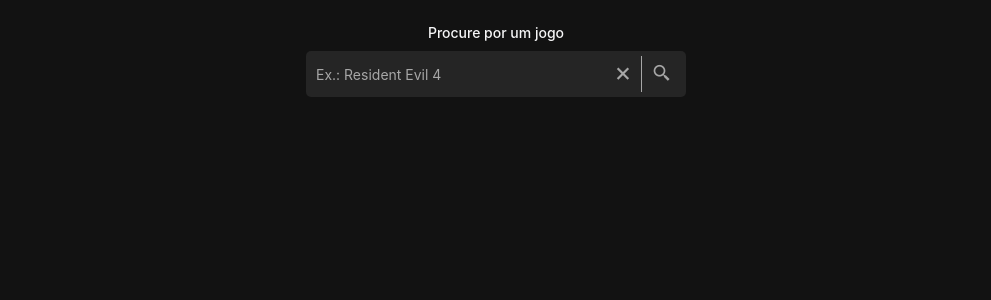
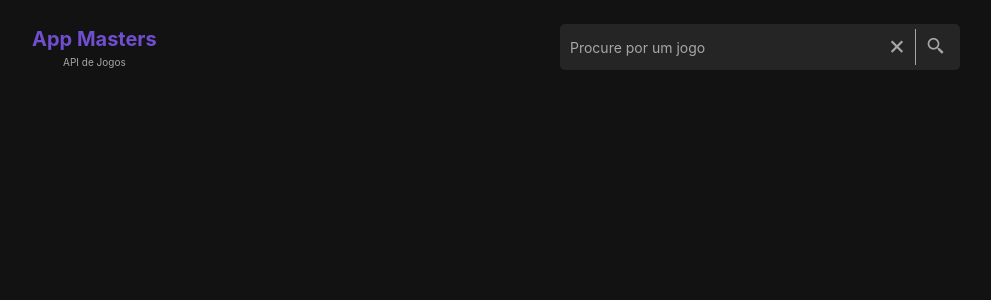
Before and after one commit to edusantsouza/list-games, a React (Create React App) app: page / in a window 1280 px wide. Shown: the top 300 px of the page, without its empty margins (144-1135 px from the left). Built offline with nearby package versions, Linux system fonts and the light colour scheme; no server answers.

Commit message:
feat: final version 1.1

```diff
--- a/public/index.html
+++ b/public/index.html
@@ -6,7 +6,7 @@
   <link rel="icon" href="%PUBLIC_URL%/favicon.ico" />
   <meta name="viewport" content="width=device-width, initial-scale=1" />
   <meta name="description" content="Web site criado para exibir lista de jogos." />
-  <title>Lista de Jogos</title>
+  <title>App Masters - API de Jogos</title>
   <link href='https://unpkg.com/boxicons@2.1.4/css/boxicons.min.css' rel='stylesheet'>
 </head>
 
--- /dev/null
+++ b/src/Components/Content/Items/index.jsx
@@ -0,0 +1,96 @@
+import React, { useState } from 'react'
+
+const Items = ({ list, categorie, finalSearchValue, uniqueTitles, search }) => {
+
+  const titlesValidity = () => {
+    return uniqueTitles.some(item => {
+      return item.includes(finalSearchValue)
+    })
+  }
+
+  if (search.length < 1 && categorie !== 'all') {
+    return (
+      list.map((item) => {
+        if (categorie === item.genre) {
+          return (
+            <li key={item.id} className='game-item'>
+              <img src={item.thumbnail} alt="Thumbnail" className='game-thumb' />
+              <p className='game-title'>{item.title}</p>
+              <div className='info-wrapper'>
+                <p className='game-publisher'><span>Publisher: </span> <span>{item.publisher}</span></p>
+                <p className='game-genre'><span>Gênero: </span> <span>{item.genre}</span></p>
+              </div>
+              <div className='game-description'>
+                <p>{item.short_description}</p>
+              </div>
+              <a className='game-profile'
+                target='_blank'
+                href={item.freetogame_profile_url}>
+                Saiba mais
+              </a>
+            </li>
+          )
+        }
+      })
+    )
+  } else if (search.length === 0) {
+
+    return (
+      list.map((item) => {
+        return (
+          <li key={item.id} className='game-item'>
+            <img src={item.thumbnail} alt="Thumbnail" className='game-thumb' />
+            <p className='game-title'>{item.title}</p>
+            <div className='info-wrapper'>
+              <p className='game-publisher'><span>Publisher: </span> <span>{item.publisher}</span></p>
+              <p className='game-genre'><span>Gênero: </span> <span>{item.genre}</span></p>
+            </div>
+            <div className='game-description'>
+              <p>{item.short_description}</p>
+            </div>
+            <a className='game-profile'
+              target='_blank'
+              href={item.freetogame_profile_url}>
+              Saiba mais
+            </a>
+          </li>
+        )
+      })
+    )
+  } else if (search.length > 0 && titlesValidity()) {
+    return (
+      list.map((item) => {
+        if (item.title.includes(finalSearchValue)) {
+          return (
+            <li key={item.id} className='game-item'>
+              <img src={item.thumbnail} alt="Thumbnail" className='game-thumb' />
+              <p className='game-title'>{item.title}</p>
+              <div className='info-wrapper'>
+                <p className='game-publisher'><span>Publisher: </span> <span>{item.publisher}</span></p>
+                <p className='game-genre'><span>Gênero: </span> <span>{item.genre}</span></p>
+              </div>
+              <div className='game-description'>
+                <p>{item.short_description}</p>
+              </div>
+              <a className='game-profile'
+                target='_blank'
+                href={item.freetogame_profile_url}>
+                Saiba mais
+              </a>
+            </li>
+          )
+        }
+
+      })
+    )
+  } else if (search.length > 0 && !titlesValidity()) {
+    return (
+      <p className='search-msg'>
+        Não há resultados para a busca realizada.
+      </p>
+    )
+  }
+
+}
+
+export default Items
--- a/src/Components/Content/ListItems/index.jsx
+++ b/src/Components/Content/ListItems/index.jsx
@@ -1,11 +1,10 @@
-import React, { useContext, useRef } from 'react'
-import '../index.css'
+import React, { useContext } from 'react'
 import Context from '../../../Contexts/GeneralContext';
+import Items from '../Items';
 
 
 const ListItems = ({ list, categorie }) => {
   const [search, setSearch] = useContext(Context);
-  const tagUl = useRef('')
 
   const title = list && list.map((item) => {
     return item.title
@@ -19,98 +18,14 @@ const ListItems = ({ list, categorie }) => {
   }
   const finalSearchValue = searchValue.join(' ')
 
-  const pagesLimit = () => {
-
-
-  }
-
-  const tagList = tagUl.current.childNodes
-
-
   return (
-    <ul ref={tagUl} className='games-list'>
-
-
-      {search.length < 1 && categorie !== 'all'
-        ? list.map((item) => {
-          if (categorie === item.genre) {
-            console.log('oi')
-            return (
-              <li key={item.id} className='game-item'>
-                <img src={item.thumbnail} alt="Thumbnail" className='game-thumb' />
-                <p className='game-title'>{item.title}</p>
-                <div className='info-wrapper'>
-                  <p className='game-publisher'><span>Publisher: </span> <span>{item.publisher}</span></p>
-                  <p className='game-genre'><span>Gênero: </span> <span>{item.genre}</span></p>
-                </div>
-                <div className='game-description'>
-                  <p>{item.short_description}</p>
-                </div>
-                <a className='game-profile'
-                  target='_blank'
-                  href={item.freetogame_profile_url}>
-                  Saiba mais
-                </a>
-              </li>
-            )
-          }
-        })
-        : search.length === 0 && list.map((item) => {
-          return (
-            <li key={item.id} className='game-item'>
-              <img src={item.thumbnail} alt="Thumbnail" className='game-thumb' />
-              <p className='game-title'>{item.title}</p>
-              <div className='info-wrapper'>
-                <p className='game-publisher'><span>Publisher: </span> <span>{item.publisher}</span></p>
-                <p className='game-genre'><span>Gênero: </span> <span>{item.genre}</span></p>
-              </div>
-              <div className='game-description'>
-                <p>{item.short_description}</p>
-              </div>
-              <a className='game-profile'
-                target='_blank'
-                href={item.freetogame_profile_url}>
-                Saiba mais
-              </a>
-            </li>
-          )
-        })
-      }
-
-      {search.length > 0 && (uniqueTitles.some(item => {
-        return item.includes(finalSearchValue)
-      })) &&
-        list.map((item) => {
-          if (item.title.includes(finalSearchValue)) {
-            return (
-              <li key={item.id} className='game-item'>
-                <img src={item.thumbnail} alt="Thumbnail" className='game-thumb' />
-                <p className='game-title'>{item.title}</p>
-                <div className='info-wrapper'>
-                  <p className='game-publisher'><span>Publisher: </span> <span>{item.publisher}</span></p>
-                  <p className='game-genre'><span>Gênero: </span> <span>{item.genre}</span></p>
-                </div>
-                <div className='game-description'>
-                  <p>{item.short_description}</p>
-                </div>
-                <a className='game-profile'
-                  target='_blank'
-                  href={item.freetogame_profile_url}>
-                  Saiba mais
-                </a>
-              </li>
-            )
-          }
-        })
-      }
-
-      {search.length > 0 && !(uniqueTitles.some(item => {
-        return item.includes(finalSearchValue)
-      })) &&
-        <p className='search-msg'>Não há resultados para a busca realizada.</p>
-      }
-
-    </ul>
+    <Items
+      list={list}
+      categorie={categorie}
+      finalSearchValue={finalSearchValue}
+      uniqueTitles={uniqueTitles}
+      search={search}
+    />
   )
 }
 
--- /dev/null
+++ b/src/Components/Content/SelectCategorie/index.jsx
@@ -0,0 +1,19 @@
+import React from 'react'
+
+const SelectCategorie = ({ chooseCategorie, uniqueGenres }) => {
+  return (
+    <div className="select-categorie">
+      <label htmlFor="categories">Escolha uma categoria: </label>
+      <select onChange={chooseCategorie} name="categories" id="categories">
+        <option value="all">Todos</option>
+        {uniqueGenres.map((item) => {
+          return (
+            <option key={item} value={item}>{item}</option>
+          )
+        })}
+      </select>
+    </div>
+  )
+}
+
+export default SelectCategorie
--- a/src/Components/Content/index.css
+++ b/src/Components/Content/index.css
@@ -58,6 +58,7 @@
 }
 
 .game-description {
+  font-size: var(--small-font-size);
   max-width: 400px;
   height: 80px;
 }
@@ -68,7 +69,6 @@
   -webkit-line-clamp: 4;
   -webkit-box-orient: vertical;
 }
-
 
 .game-profile {
   margin-top: 1rem;
@@ -86,7 +86,7 @@
 }
 
 .select-categorie {
-  margin-bottom: 4rem;
+  margin-bottom: 10rem;
   display: flex;
   gap: 1rem;
   align-items: center;
@@ -124,6 +124,9 @@
 .error__container {
   display: flex;
   justify-content: center;
+  flex-direction: column;
+  align-items: center;
+  gap: 1rem;
   padding-block: 20rem;
 }
 
@@ -132,6 +135,15 @@
   font-size: var(--h3-font-size);
   font-weight: var(--font-medium);
   text-align: center;
+  margin-bottom: 5rem;
+}
+
+.error-status {
+  font-size: var(--big-font-size);
+}
+
+.error-text {
+  font-size: var(--normal-font-size);
 }
 
 .loading-msg {
@@ -198,16 +210,28 @@
 
   .select-categorie select {
     padding: .5rem;
-    background-color: var(--secundary-black);
-    border: none;
+    background-color: var(--primary-black);
     color: var(--text-white);
     font-size: var(--smaller-font-size);
-
   }
 
   .select-categorie select option {
     font-size: var(--smaller-font-size);
     padding: 1rem;
+  }
+
+  .game-title {
+
+    font-size: var(--normal-font-size);
+  }
+
+  .game-description {
+    font-size: var(--smaller-font-size);
+  }
+
+
+  .game-profile {
+    font-size: var(--smaller-font-size);
   }
 
   .backward-btn {
--- a/src/Components/Content/index.jsx
+++ b/src/Components/Content/index.jsx
@@ -1,8 +1,9 @@
 import React, { useEffect, useState, useContext } from 'react'
+import Context from '../../Contexts/GeneralContext';
+import SelectCategorie from './SelectCategorie'
+import ListItems from './ListItems';
+import BackwardBtn from './BackwardBtn';
 import './index.css'
-import BackwardBtn from './BackwardBtn';
-import ListItems from './ListItems';
-import Context from '../../Contexts/GeneralContext';
 
 const Content = () => {
 
@@ -91,30 +92,26 @@ const Content = () => {
     return (
       <section className="container error__container">
         <h2 className='error-msg'>O servidor falhou em responder, tente recarregar a página.</h2>
+        <h3 className='error-status'>{error.status}</h3>
+        <p className='error-text'>{error.statusText}</p>
       </section>
     )
   } else if (error?.ok) {
     return (
       <section className="container error__container">
-
         <h2 className='error-msg'>O servidor não conseguirá responder por agora, tente voltar novamente mais tarde.</h2>
+        <h3 className='error-status'>{error.status}</h3>
+        <p className='error-text'>{error.statusText}</p>
+        {console.log(error)}
       </section>
     )
   } else if (list) {
     return (
       <main className='main__container container'>
         <section className='games-container'>
-          <div className="select-categorie">
-            <label htmlFor="categories">Escolha uma categoria: </label>
-            <select onChange={chooseCategorie} name="categories" id="categories">
-              <option value="all">Todos</option>
-              {uniqueGenres.map((item) => {
-                return (
-                  <option key={item} value={item}>{item}</option>
-                )
-              })}
-            </select>
-          </div>
+          <SelectCategorie
+            chooseCategorie={chooseCategorie}
+            uniqueGenres={uniqueGenres} />
           <h2 className='name-categorie'>
             {
               search.length === 0
@@ -122,9 +119,12 @@ const Content = () => {
                 : `Resultados para "${search}"`
             }
           </h2>
-          <ListItems
-            list={list}
-            categorie={categorie} />
+          <ul className='games-list'>
+            <ListItems
+              list={list}
+              categorie={categorie}
+            />
+          </ul>
         </section>
         <BackwardBtn
           setCategorie={setCategorie}
--- a/src/Components/Header/index.css
+++ b/src/Components/Header/index.css
@@ -1,9 +1,27 @@
 header {
-  padding: 2.4rem 0;
+  padding: 2.4rem 2rem;
   display: flex;
-  justify-content: center;
+  justify-content: space-between;
+  flex-wrap: wrap;
+  row-gap: 2rem;
+  align-items: center;
   width: 100%;
+}
 
+.header__logo {
+  font-size: var(--h3-font-size);
+  font-weight: var(--font-bold);
+  display: flex;
+  flex-direction: column;
+  align-items: center;
+  gap: .5rem;
+  color: var(--highlight-color)
+}
+
+.header__logo span {
+  font-size: var(--tiny-font-size);
+  font-weight: var(--font-normal);
+  color: var(--text-muted)
 }
 
 header form {
@@ -13,11 +31,10 @@ header form {
   gap: 1rem;
   max-width: 400px;
   width: 100%;
-  padding-inline: 10px;
 }
 
 header form label {
-  font-weight: var(--font-medium);
+  display: none;
 }
 
 .input-wrapper {
@@ -69,3 +86,9 @@ header form label {
   color: var(--text-muted);
   border-right: 1px solid var(--text-muted);
 }
+
+@media(max-width: 576px) {
+  header {
+    justify-content: center;
+  }
+}
--- a/src/Components/Header/index.jsx
+++ b/src/Components/Header/index.jsx
@@ -16,7 +16,11 @@ const Header = () => {
     }
   };
   return (
-    <header className='container'>
+    <header className='header__container container'>
+      <p className='header__logo'>
+        App Masters
+        <span>API de Jogos</span>
+      </p>
       <form action="" onSubmit={(e) => {
         e.preventDefault()
         setSearch(change)
@@ -25,7 +29,7 @@ const Header = () => {
         <div className='input-wrapper'>
           <input ref={ref} type="text" onKeyUp={(e) => {
             setChange(e.target.value)
-          }} name='searchGame' placeholder='Ex.: Resident Evil 4' />
+          }} name='searchGame' placeholder='Procure por um jogo' />
           <div className='search-btn'>
             <i onClick={onClear} className='bx bx-x close-search'></i>
             <button type="submit" className='go-search'>
```
Also changed, not shown: 1 other file (tests, documents, lock files or other folders).
